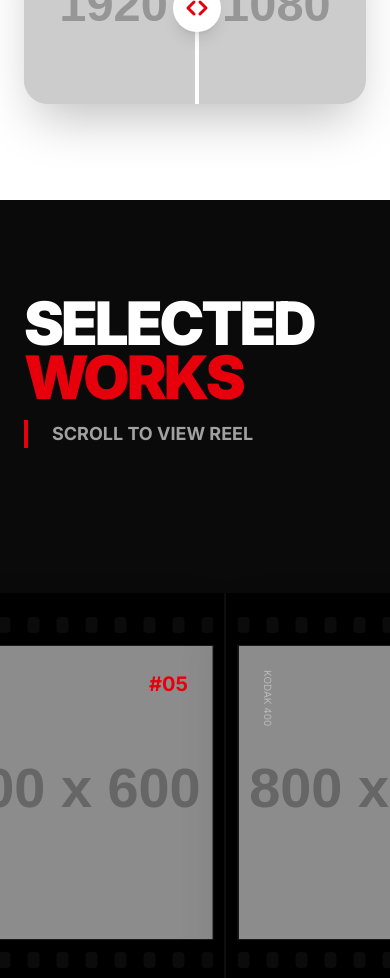
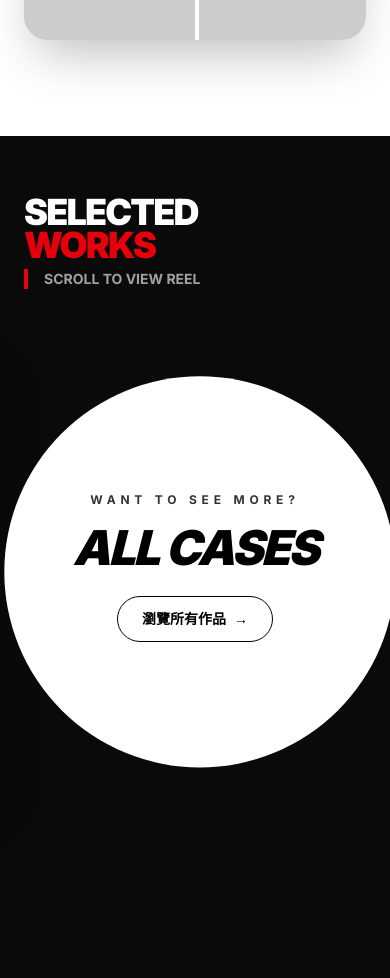
Before and after one commit to stcjeve0018/eday-signage, a Next.js app: page / in a window 390 px wide. Shown: the part 4020-4998 px from the top of the page. Built offline with nearby package versions, Linux system fonts and the light colour scheme.

Commit message:
fix: HorizontalScrollWorks and hero space padding-top

```diff
--- a/app/page.tsx
+++ b/app/page.tsx
@@ -10,7 +10,7 @@ import { StatsCounter } from "@/components/home/StatsCounter";
 export default function Home() {
   return (
     // ⚠️ 修改：移除了 overflow-x-hidden，這樣 sticky 才會生效
-    <main className="min-h-screen pt-16 bg-white">
+    <main className="min-h-screen pt-0 bg-white">
 
       {/* 1. Hero Section */}
       <section className="relative h-[90vh] flex flex-col justify-center px-6 md:px-20 bg-neutral-950 text-white overflow-hidden">
--- a/components/home/HorizontalScrollWorks.tsx
+++ b/components/home/HorizontalScrollWorks.tsx
@@ -22,97 +22,93 @@ export function HorizontalScrollWorks() {
     offset: ["start start", "end end"],
   });
 
-  // --- 🔧 修正：使用 Motion Template 解決混合單位跳動問題 ---
+  // --- 📐 響應式動畫核心 ---
+  const rawProgress = useTransform(scrollYProgress, [0, 0.6, 1], [0, 1, 1]);
 
-  // 1. 先算出純數字進度 (0 -> 1)
-  // [0, 0.8]: 數值從 0 變到 1 (移動)
-  // [0.8, 1]: 數值維持 1 (定格)
-  const rawProgress = useTransform(scrollYProgress, [0, 0.8, 1], [0, 1, 1]);
+  // CSS 變數驅動位移
+  const x = useMotionTemplate`calc(${rawProgress} * var(--move-target) - ${rawProgress} * 10.5rem)`;
 
-  // 2. 動態組裝 calc 字串
-  // 我們讓數學公式跟著 rawProgress 跑：
-  // 當進度是 0: calc(0 * -305vw - 0 * 10.5rem) = 0
-  // 當進度是 1: calc(1 * -305vw - 1 * 10.5rem) = 目標位移 (-305vw - 10.5rem)
-  // 這樣 Framer 只需要處理 0->1 的數字變化，不會被 calc 搞混
-  const x = useMotionTemplate`calc(${rawProgress} * -305vw - ${rawProgress} * 10.5rem)`;
-
-  // 3. 圓形放大 (維持原樣)
-  // 0.85 開始放大
-  const circleScale = useTransform(scrollYProgress, [0.85, 1], [0, 60]);
-
-  // 4. 文字淡出 (維持原樣)
-  // 0.9 開始淡出
-  const textOpacity = useTransform(scrollYProgress, [0.9, 1], [1, 0]);
+  // 動畫與透明度
+  const circleScale = useTransform(scrollYProgress, [0.8, 1], [0, 150]);
+  const textOpacity = useTransform(scrollYProgress, [0.85, 1], [1, 0]);
 
   return (
-    <section ref={targetRef} className="relative h-[800vh] bg-neutral-950">
+    <section
+      ref={targetRef}
+      className="relative bg-neutral-950 [--move-target:-600vw] md:[--move-target:-305vw] h-[500vh] md:h-[1000vh]"
+    >
 
       <div className="sticky top-0 flex h-screen flex-col overflow-hidden">
 
         {/* 標題區 */}
-        <div className="h-[30vh] flex-shrink-0 flex items-start px-6 md:px-20 z-30 mix-blend-difference bg-transparent pt-24 pointer-events-none">
+        <div className="flex-shrink-0 flex items-end md:items-start px-6 md:px-20 z-30 mix-blend-difference bg-transparent pointer-events-none h-[20vh] pb-4 md:h-[30vh] md:pt-24 md:pb-0">
            <div>
-             <h2 className="text-6xl md:text-8xl font-black uppercase text-white tracking-tighter leading-[0.9] mb-4">
+             <h2 className="font-black uppercase text-white tracking-tighter leading-[0.9] mb-2 md:mb-4 text-4xl md:text-8xl">
               Selected <br/>
               <span className="text-red-600">Works</span>
             </h2>
-            <p className="text-neutral-400 text-lg border-l-4 border-red-600 pl-6 font-bold">
+            <p className="text-neutral-400 border-l-4 border-red-600 pl-4 md:pl-6 font-bold text-sm md:text-lg">
                SCROLL TO VIEW REEL
             </p>
            </div>
         </div>
 
         {/* 膠卷區 */}
-        <div className="h-[70vh] flex-1 flex items-start w-full relative pt-32">
+        <div className="flex-1 flex items-start w-full relative pt-10 md:pt-20 h-[80vh] md:h-[70vh]">
 
             <motion.div
               style={{ x }}
               className="flex gap-0 items-center relative z-10"
             >
-              {/* Spacer: 25vw */}
-              <div className="w-[25vw] flex-shrink-0" />
+              {/* 1. 左側留白 Spacer */}
+              <div className="flex-shrink-0 w-[5vw] md:w-[25vw]" />
 
               {WORKS.map((work) => (
-                <div key={work.id} className="relative flex flex-col flex-shrink-0">
-                  <div className="bg-black py-6 px-3 shadow-2xl relative">
+                // 2. 卡片容器
+                <div
+                  key={work.id}
+                  className="relative flex flex-col flex-shrink-0 w-[calc(85vw+1.5rem)] md:w-[calc(40vw+1.5rem)]"
+                >
+                  <div className="bg-black shadow-2xl relative py-3 px-3 md:py-6">
 
-                    {/* Top Holes */}
-                    <div className="h-4 w-full flex justify-between gap-3 overflow-hidden mb-3 opacity-60">
+                    {/* 上排齒孔 */}
+                    <div className="w-full flex justify-between overflow-hidden opacity-60 mb-2 md:mb-3 gap-2 md:gap-3 h-3 md:h-4">
                       {[...Array(10)].map((_, i) => (
-                        <div key={`top-${i}`} className="h-full w-3 bg-neutral-800/50 rounded-sm flex-shrink-0" />
+                        <div key={`top-${i}`} className="bg-neutral-800/50 rounded-sm flex-shrink-0 h-full w-2 md:w-3" />
                       ))}
                     </div>
 
-                    {/* Image Area */}
-                    <div className="group relative h-[35vh] w-[70vw] md:w-[40vw] overflow-hidden bg-neutral-900 border border-neutral-800/30">
+                    {/* 照片區域 */}
+                    <div className="group relative w-full overflow-hidden bg-neutral-900 border border-neutral-800/30 h-[45vh] md:h-[35vh]">
                       <Image
                         src={work.img}
                         alt={work.title}
                         fill
-                        className="object-cover transition-transform duration-700 group-hover:scale-105 opacity-70 group-hover:opacity-100"
+                        className="object-cover transition-transform duration-700 group-hover:scale-105 opacity-100 md:opacity-70 md:group-hover:opacity-100"
                         unoptimized
                       />
                       <div className="absolute inset-0 bg-neutral-900/10 pointer-events-none mix-blend-overlay" />
-                      <div className="absolute inset-0 p-6 flex flex-col justify-between">
+
+                      <div className="absolute inset-0 flex flex-col justify-between p-4 md:p-6">
                         <div className="flex justify-between items-start">
-                          <span className="text-white/40 font-mono text-[10px] rotate-90 origin-top-left translate-x-3">KODAK 400</span>
-                          <span className="text-red-600 font-bold text-xl font-mono">#{work.id}</span>
+                          <span className="text-white/40 font-mono origin-top-left rotate-90 text-[8px] translate-x-2 md:text-[10px] md:translate-x-3">KODAK 400</span>
+                          <span className="text-red-600 font-bold font-mono text-base md:text-xl">#{work.id}</span>
                         </div>
-                        <div className="translate-y-4 opacity-0 group-hover:translate-y-0 group-hover:opacity-100 transition-all duration-500">
-                          <span className="text-red-500 font-mono text-xs tracking-widest uppercase bg-black px-2 py-1">
+                        <div className="transition-all duration-500 translate-y-0 opacity-100 md:translate-y-4 md:opacity-0 md:group-hover:translate-y-0 md:group-hover:opacity-100">
+                          <span className="text-red-500 font-mono tracking-widest uppercase bg-black px-2 py-1 text-[10px] md:text-xs">
                               {work.type}
                           </span>
-                          <h3 className="text-2xl md:text-4xl font-black text-white uppercase italic tracking-tighter mt-2 shadow-black drop-shadow-lg leading-tight">
+                          <h3 className="font-black text-white uppercase italic tracking-tighter mt-2 shadow-black drop-shadow-lg leading-tight text-xl md:text-4xl">
                               {work.title}
                           </h3>
                         </div>
                       </div>
                     </div>
 
-                    {/* Bottom Holes */}
-                    <div className="h-4 w-full flex justify-between gap-3 overflow-hidden mt-3 opacity-60">
+                    {/* 下排齒孔 */}
+                    <div className="w-full flex justify-between overflow-hidden opacity-60 mt-2 md:mt-3 gap-2 md:gap-3 h-3 md:h-4">
                       {[...Array(10)].map((_, i) => (
-                        <div key={`bottom-${i}`} className="h-full w-3 bg-neutral-800/50 rounded-sm flex-shrink-0" />
+                        <div key={`bottom-${i}`} className="bg-neutral-800/50 rounded-sm flex-shrink-0 h-full w-2 md:w-3" />
                       ))}
                     </div>
                   </div>
@@ -120,21 +116,22 @@ export function HorizontalScrollWorks() {
                 </div>
               ))}
 
-              {/* ALL CASES 終點區塊 */}
-              <div className="relative flex flex-col flex-shrink-0 h-[50vh] min-w-[100vw] justify-center items-center">
+              {/* 3. 終點區塊 (ALL CASES) */}
+              {/* 🔴 關鍵修正：移除了 overflow-hidden */}
+              <div className="relative flex flex-col flex-shrink-0 w-[100vw] justify-center items-center h-[50vh]">
 
                 <motion.div style={{ opacity: textOpacity }} className="text-center group cursor-pointer relative z-20 mix-blend-difference text-white">
-                    <p className="font-bold text-sm md:text-xl mb-4 tracking-[0.4em] uppercase opacity-80">Want to see more?</p>
+                    <p className="font-bold mb-4 tracking-[0.4em] uppercase opacity-80 text-xs md:text-xl">Want to see more?</p>
 
                     <Link href="/cases" className="block relative">
-                      <h3 className="text-6xl md:text-9xl font-black uppercase italic tracking-tighter transition-colors duration-300">
+                      <h3 className="font-black uppercase italic tracking-tighter transition-colors duration-300 text-5xl md:text-9xl">
                         ALL CASES
                       </h3>
                     </Link>
 
-                    <div className="mt-8">
+                    <div className="mt-6 md:mt-8">
                       <Link href="/cases">
-                        <button className="px-8 py-3 md:px-10 md:py-4 border border-current rounded-full font-bold transition-all duration-300 flex items-center gap-3 mx-auto text-sm md:text-lg">
+                        <button className="border border-current rounded-full font-bold transition-all duration-300 flex items-center mx-auto px-6 py-3 text-sm gap-2 md:px-10 md:py-4 md:text-lg md:gap-3">
                           瀏覽所有作品
                           <span>→</span>
                         </button>
@@ -142,7 +139,6 @@ export function HorizontalScrollWorks() {
                     </div>
                 </motion.div>
 
-                {/* 白色擴散圓形 */}
                 <motion.div
                   className="absolute top-1/2 left-1/2 w-[5vw] h-[5vw] bg-white rounded-full pointer-events-none z-10"
                   style={{
```
